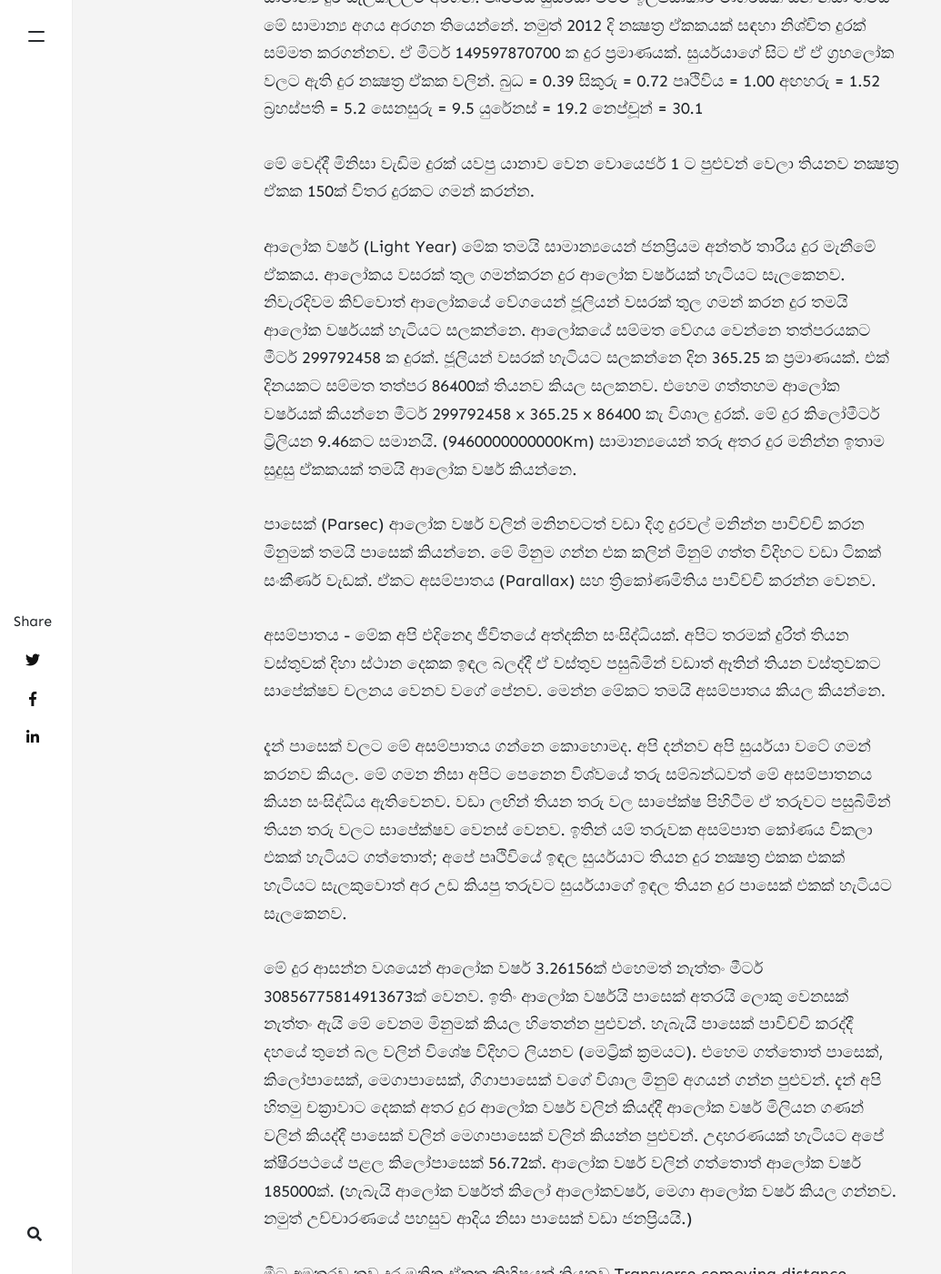
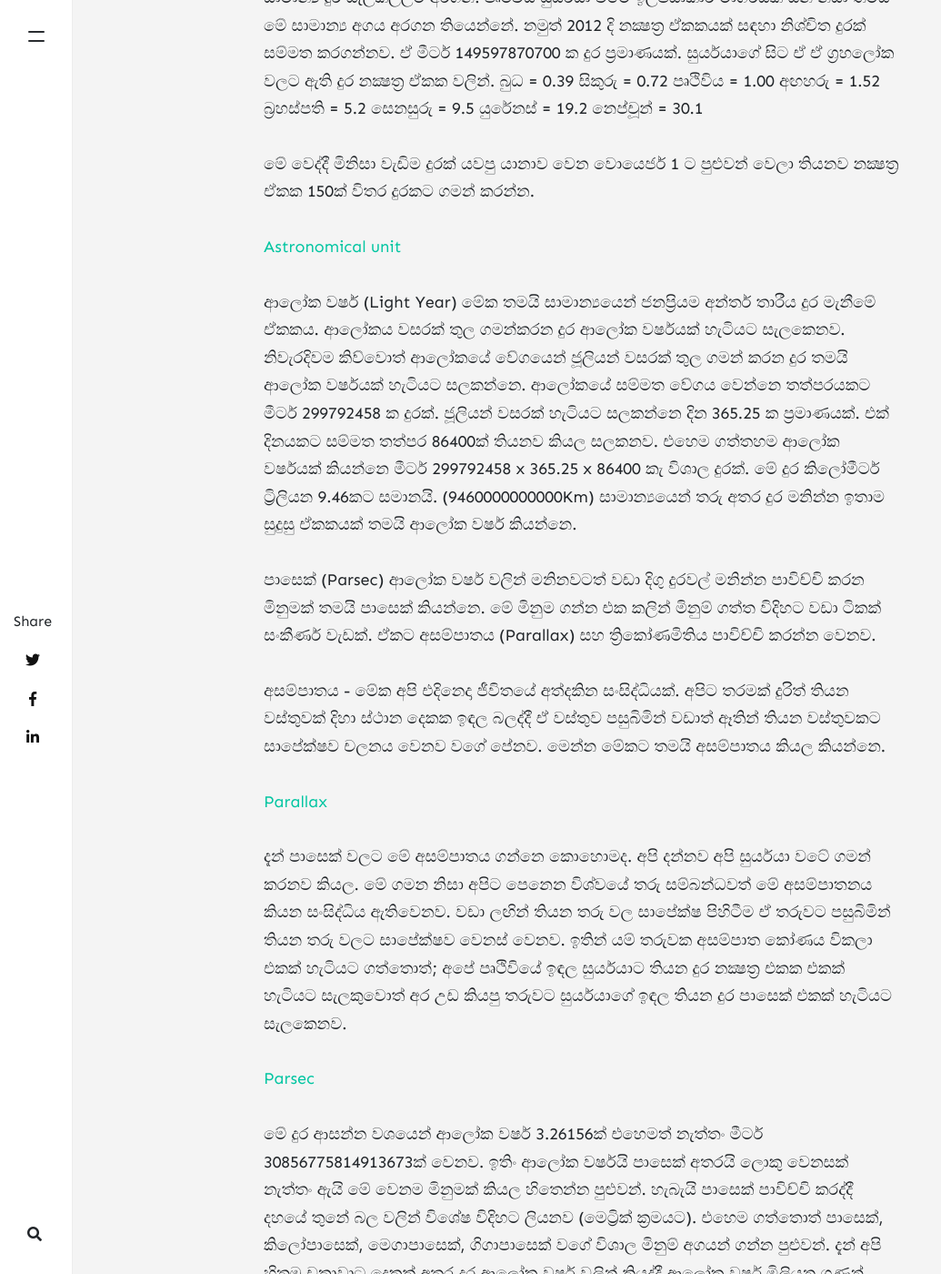
Before and after one commit to scienciax/sciencia, a Jekyll site: the page built from _posts/2021-01-03-steller-distance.md, in a window 1280 px wide and 1400 px high, scrolled down 1538 px. Shown: the whole window at 91% size, without its empty margins (0-1035 px from the left). Built offline with Jekyll 4.4.1, drawn with Linux system fonts in a browser that asks for light colours; nearby versions of some CDN libraries; comment, search, counter and statistics services are not loaded.

Commit message:
Update 2021-01-03-steller-distance.md

```diff
--- a/_posts/2021-01-03-steller-distance.md
+++ b/_posts/2021-01-03-steller-distance.md
@@ -24,7 +24,7 @@
 
 මේ වෙද්දී මිනිසා වැඩිම දුරක් යවපු යානාව වෙන වොයෙජර් 1 ට පුළුවන් වෙලා තියනව නක්‍ෂත්‍ර ඒකක 150ක් විතර දුරකට ගමන් කරන්න.
 
-
+[Astronomical unit](https://raw.githubusercontent.com/scienciax/sciencia/master/assets/images/posts/ajp/cont/au.png?raw=true)
 
 ආලෝක වර්ෂ (Light Year)
 මේක තමයි සාමාන්‍යයෙන් ජනප්‍රියම අන්තර් තාරීය දුර මැනීමේ ඒකකය. ආලෝකය වසරක් තුල ගමන්කරන දුර ආලෝක වර්ෂයක් හැටියට සැලකෙනව. නිවැරදිවම කිව්වොත් ආලෝකයේ වේගයෙන් ජූලියන් වසරක් තුල ගමන් කරන දුර තමයි ආලෝක වර්ෂයක් හැටියට සලකන්නෙ.
@@ -38,10 +38,12 @@
 අසම්පාතය - මේක අපි එදිනෙදා ජීවිතයේ අත්දකින සංසිද්ධියක්. අපිට තරමක් දුරිත් තියන වස්තුවක් දිහා ස්ථාන දෙකක ඉඳල බලද්දී ඒ වස්තුව පසුබිමින් වඩාත් ඈතින් තියන වස්තුවකට සාපේක්ෂව චලනය වෙනව වගේ පේනව. මෙන්න මේකට තමයි අසම්පාතය කියල කියන්නෙ.
 
 
+[Parallax](https://raw.githubusercontent.com/scienciax/sciencia/master/assets/images/posts/ajp/cont/parlex.svg?raw=true)
 
 දැන් පාසෙක් වලට මේ අසම්පාතය ගන්නෙ කොහොමද. අපි දන්නව අපි සුර්යයා වටේ ගමන් කරනව කියල. මේ ගමන නිසා අපිට පෙනෙන විශ්වයේ තරු සම්බන්ධවත් මේ අසම්පාතනය කියන සංසිද්ධිය ඇතිවෙනව. වඩා ලඟින් තියන තරු වල සාපේක්ෂ පිහිටීම ඒ තරුවට පසුබිමින් තියන තරු වලට සාපේක්ෂව වෙනස් වෙනව. ඉතින් යම් තරුවක අසම්පාත කෝණය විකලා එකක් හැටියට ගත්තොත්; අපේ පෘථිවියේ ඉඳල සුර්යයාට තියන දුර නක්‍ෂත්‍ර එකක එකක් හැටියට සැලකුවොත් අර උඩ කියපු තරුවට සුර්යයාගේ ඉඳල තියන දුර පාසෙක් එකක් හැටියට සැලකෙනව.
 
 
+[Parsec](https://raw.githubusercontent.com/scienciax/sciencia/master/assets/images/posts/ajp/cont/parlexx.svg?raw=true)
 
 මේ දුර ආසන්න වශයෙන් ආලෝක වර්ෂ 3.26156ක් එහෙමත් නැත්තං මීටර් 30856775814913673ක් වෙනව.
 ඉතිං ආලෝක වර්ෂයි පාසෙක් අතරයි ලොකු වෙනසක් නැත්තං ඇයි මේ වෙනම මිනුමක් කියල හිතෙන්න පුළුවන්. හැබැයි පාසෙක් පාවිච්චි කරද්දී දහයේ තුනේ බල වලින් විශේෂ විදිහට ලියනව (මෙට්‍රික් ක්‍රමයට). එහෙම ගත්තොත් පාසෙක්, කිලෝපාසෙක්, මෙගාපාසෙක්, ගිගාපාසෙක් වගේ විශාල මිනුම් අගයන් ගන්න පුළුවන්.
@@ -50,4 +52,4 @@
 
 මීට අමතරව තව දුර මනින ඒකක කිහිපයක් තියනව Transverse comoving distance, Angular diameter distance, Luminosity distance ආදිය එයින් කිහිපයක්.
 
-සියලු ජායාරුප [ wikimedia]( https://commons.wikimedia.org/) ඇසුරෙනි
+සියලු ජායාරුප [wikimedia]( https://commons.wikimedia.org/) ඇසුරෙනි
```
